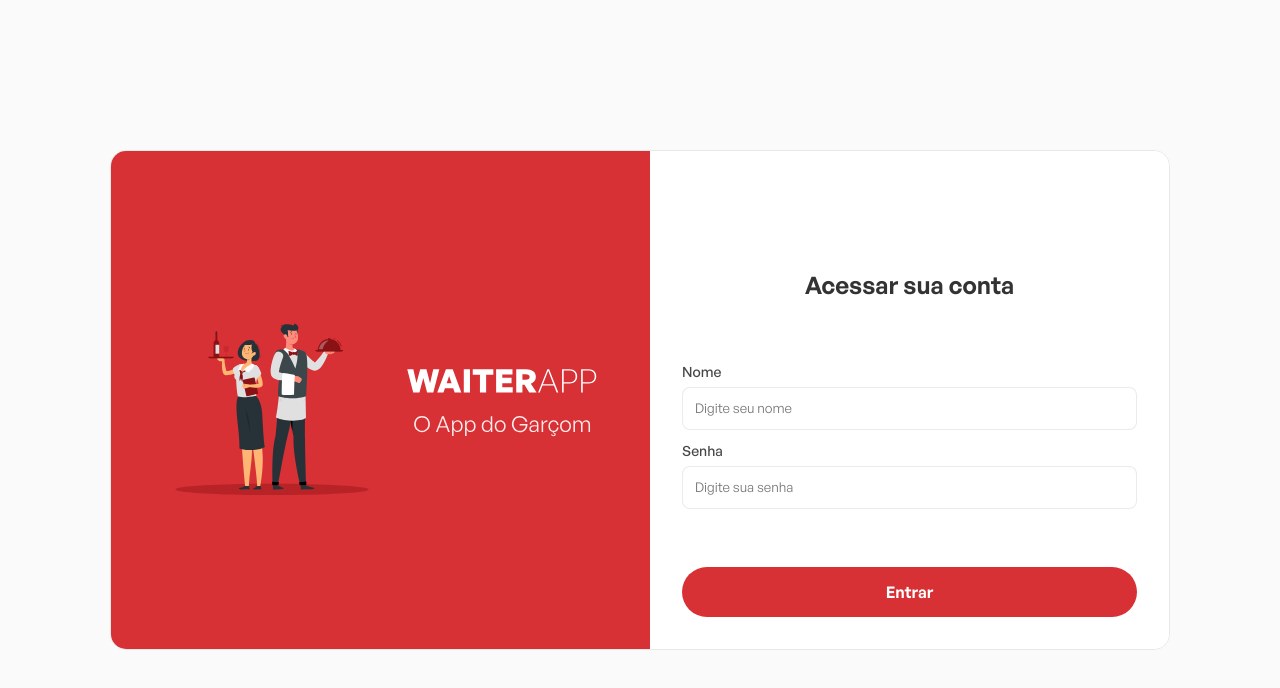
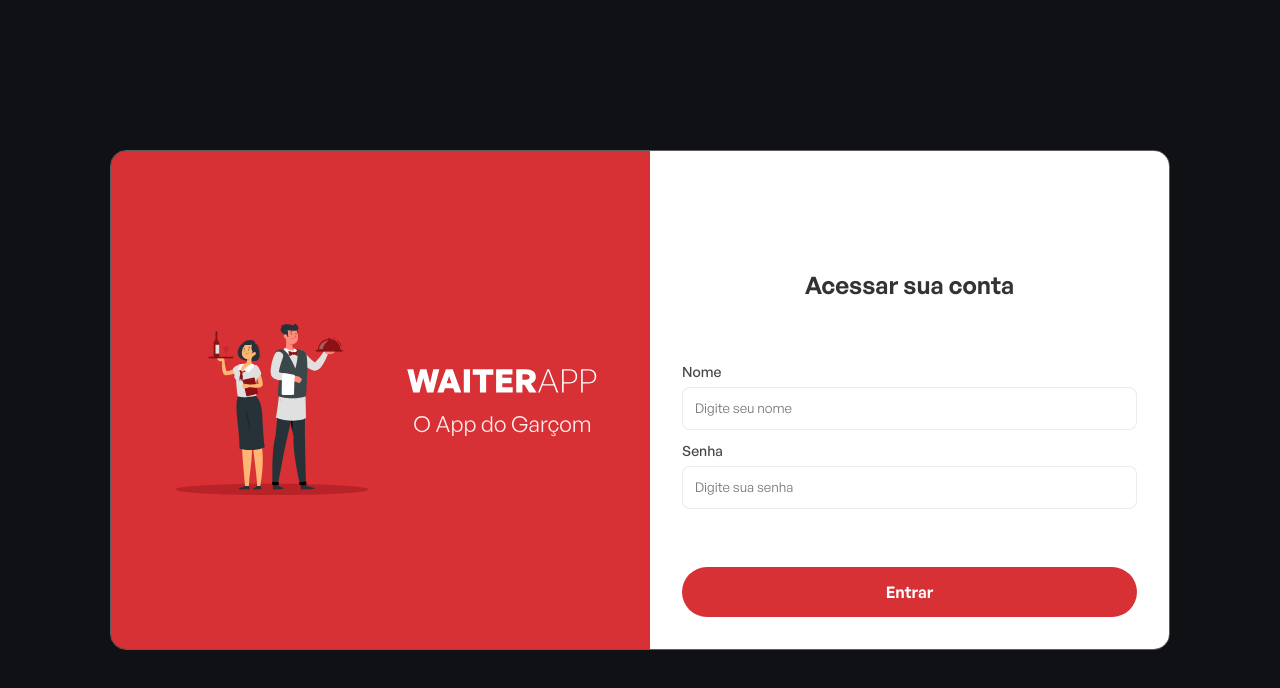
Before and after one commit to Augusto9237/waiter-app-web, a React (Vite) app: page / in a window 1280 px wide. Shown: the top 688 px of the page. Built offline with nearby package versions, Linux system fonts and the light colour scheme.

Commit message:
dark mode ok

```diff
--- a/src/components/Admin/Dashboard/styles.ts
+++ b/src/components/Admin/Dashboard/styles.ts
@@ -30,9 +30,10 @@ export const CardContainer = styled.div`
 export const CardOrders = styled.div`
   padding: 20px;
   border-radius: 8px;
-  border: 1px solid rgba(204, 204, 204, 0.3);
-  background: #fff;
+  border: 1px solid ${(props) => props.theme.colors.secondary};
+  background: ${(props) => props.theme.colors.primary};
   flex: 1;
+
 
   @media (max-width: 850px) {
     display: flex;
@@ -100,7 +101,7 @@ export const CardOrders = styled.div`
     font-weight: 600;
     font-size: 24px;
     line-height: 140%;
-    color: #333333;
+    color: ${(props) => props.theme.colors.text};
     margin-top: 8px;
 
     @media (max-width: 850px) {
@@ -118,8 +119,8 @@ export const ListOrders = styled.div`
   display: flex;
   flex-direction: column;
   padding: 20px;
-  background: #fff;
-  border: 1px solid rgba(204, 204, 204, 0.3);
+  background: ${(props) => props.theme.colors.primary};
+  border: 1px solid ${(props) => props.theme.colors.secondary};
   border-radius: 8px;
 
   @media (max-width: 850px) {
--- a/src/components/Admin/FormUserModal/index.tsx
+++ b/src/components/Admin/FormUserModal/index.tsx
@@ -66,19 +66,18 @@ export function FormUserModal({
     const route = selectedUser?._id ? `/users/${selectedUser._id}` : '/users';
     const path = selectedUser?._id ? api.patch : api.post;
 
-    const message = selectedUser?._id ? 'Usuario atualizado com sucesso!' : 'Usuario criado com sucesso!';
-
 
     await path(route, {
       name: name,
       password: password,
       office: userOffice
     })
-    .then()
+    .then(Response => {
+      toast.success(Response.data.msg);
+    })
     .catch(error => {
       toast.error(error.response.data.msg);
     });
-    toast.success(message);
     onClose();
   }
 
--- a/src/components/Admin/SideBar/styles.ts
+++ b/src/components/Admin/SideBar/styles.ts
@@ -11,7 +11,7 @@ export const Container = styled.section<sidebarProps>`
   min-height: 100vh;
   display: flex;
   flex-direction: column;
-  background: #ffff;
+  background: ${(props) => props.theme.colors.primary};
   box-shadow: 0px 4px 40px rgba(0, 0, 0, 0.2);
   -webkit-transition: all 0.5s;
   transition: all 0.5s;
@@ -53,7 +53,7 @@ export const ButtonOpen = styled.button`
   border: none;
   background: #d73035;
   border-radius: 50%;
-  color: #ffff;
+  color: ${(props) => props.theme.colors.text};
 
   :hover{
     background: #8A1114;
@@ -76,7 +76,7 @@ export const SideBarBody = styled.main<sidebarProps>`
 
   a {
     text-decoration: none;
-    color: #333333;
+    color: ${(props) => props.theme.colors.text};
   }
 
   .sidebarIconItem {
--- a/src/components/Admin/Users/index.tsx
+++ b/src/components/Admin/Users/index.tsx
@@ -38,9 +38,14 @@ export function Users() {
     }
 
     async function handleDeleteUser(userId: string) {
-        await api.delete(`/users/${userId}`);
+        await api.delete(`/users/${userId}`)
+            .then(Response => {
+                toast.success(Response.data.msg);
+            })
+            .catch(error => {
+                toast.error(error.response.data.msg);
+            });
         setIsLoadingUsers(true);
-        toast.success('Usuario deletado com sucesso!');
     }
 
 
--- /dev/null
+++ b/src/context/ThemeContext.tsx
@@ -0,0 +1,3 @@
+import { createContext } from 'react';
+
+export const ThemeContext = createContext<'light' | 'dark'>('light');
--- a/src/routes.tsx
+++ b/src/routes.tsx
@@ -10,12 +10,12 @@ import { ClientPage } from "./Pages/Client";
 import { OrdersPage } from "./Pages/OrdersPage";
 import { SigInPage } from "./Pages/SigIn";
 import { GlobalStyles} from "./styles/GlobalStyles";
-import { darkTheme, theme } from "./styles/Theme";
+import { darkTheme, lightTheme,} from "./styles/Theme";
 import { Users } from "./components/Admin/Users";
 
 
 export function Routes() {
-    const [isDarkMode, setIsDarkMode] = useState(false);
+    const [isDarkMode, setIsDarkMode] = useState(true);
     const router = createBrowserRouter([
         {
             path: "/",
@@ -53,7 +53,7 @@ export function Routes() {
         },
     ]);
     return (
-        <ThemeProvider theme={isDarkMode ? darkTheme : theme}>
+        <ThemeProvider theme={isDarkMode ? darkTheme : lightTheme}>
             <GlobalStyles />
             <RouterProvider router={router} />
         </ThemeProvider>
--- a/src/styles/GlobalStyles.ts
+++ b/src/styles/GlobalStyles.ts
@@ -10,15 +10,6 @@ import GeneralSansSemiboldWoff2 from "../assets/fonts/GeneralSans-Semibold.woff2
 import GeneralSansSemiboldWoff from "../assets/fonts/GeneralSans-Semibold.woff";
 import GeneralSansSemiboldTtf from "../assets/fonts/GeneralSans-Semibold.ttf";
 
-
-interface Theme {
-  background: string;
-  text: string;
-}
-
-interface Props {
-  theme: Theme;
-}
 
 
 export const GlobalStyles = createGlobalStyle`
@@ -60,10 +51,9 @@ export const GlobalStyles = createGlobalStyle`
   }
 
   body {
-    background: ${props => props.theme.colors.background};
-    color: #333;
+    background: ${(props) => props.theme.colors.background};
+    color: ${(props) => props.theme.colors.text};
   }
-
 
 
   button {
--- a/src/styles/Theme.ts
+++ b/src/styles/Theme.ts
@@ -1,17 +1,17 @@
-export const theme = {
+export const lightTheme = {
     colors: {
-      primary: '#3f51b5',
-      secondary: '#f50057',
-      background: '#fafafa',
-      text: '#333',
+      primary: '#FFFFFF',
+      secondary: '#CCCCCC',
+      background: '#F2F2F2',
+      text: '#333333',
     },
   };
 
   export const darkTheme = {
     colors: {
-      primary: '#f5f5f5',
-      secondary: '#333',
-      background: '#333',
-      text: '#f5f5f5',
+      primary: '#202328',
+      secondary: '#31363F',
+      background: '#101114',
+      text: '#FFFFFF',
     },
   };
```
